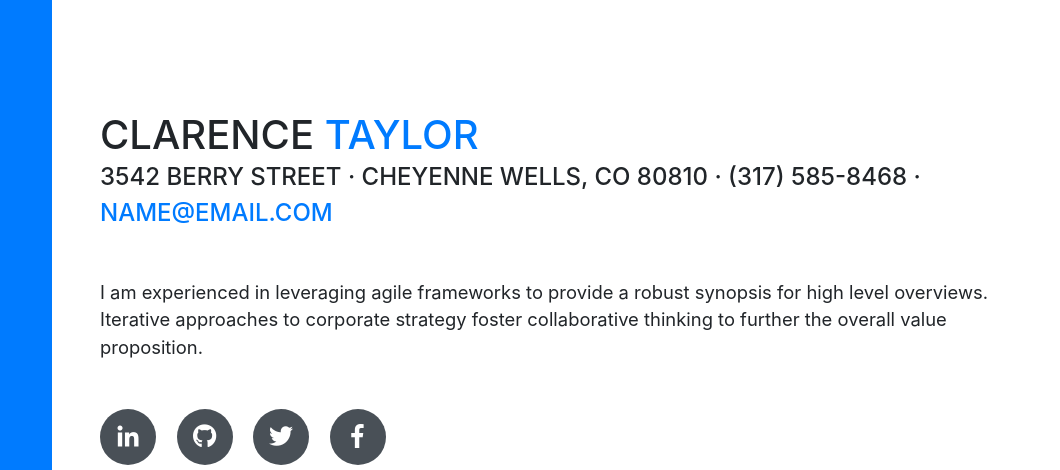
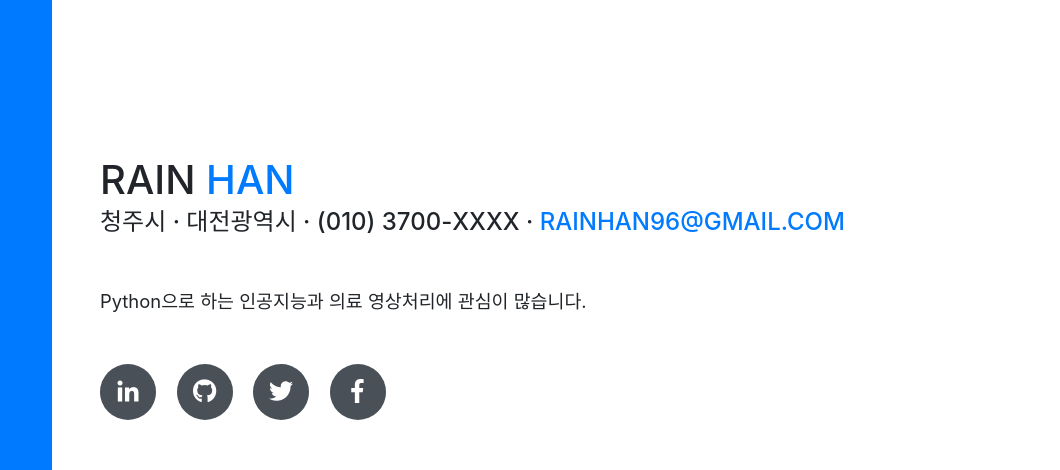
Before and after one commit to sweetrain096/sweetrain096.github.io, a website with bundled scripts: page index.html in a window 1280 px wide. Shown: the part 112-582 px from the top of the page, 220-1280 px from the left. Built offline with nearby package versions, Linux system fonts and the light colour scheme; a web font is replaced by a local one.

Commit message:
세부사항 조절

```diff
--- a/index.html
+++ b/index.html
@@ -63,13 +63,13 @@
 
       <section class="resume-section p-3 p-lg-5 d-flex d-column" id="about">
         <div class="my-auto">
-          <h1 class="mb-0">Clarence
-            <span class="text-primary">Taylor</span>
+          <h1 class="mb-0">Rain
+            <span class="text-primary">Han</span>
           </h1>
-          <div class="subheading mb-5">3542 Berry Street · Cheyenne Wells, CO 80810 · (317) 585-8468 ·
-            <a href="mailto:name@email.com">name@email.com</a>
+          <div class="subheading mb-5">청주시 · 대전광역시 · (010) 3700-xxxx ·
+            <a href="mailto:rainhan96@gmail.com">rainhan96@gmail.com</a>
           </div>
-          <p class="lead mb-5">I am experienced in leveraging agile frameworks to provide a robust synopsis for high level overviews. Iterative approaches to corporate strategy foster collaborative thinking to further the overall value proposition.</p>
+          <p class="lead mb-5">Python으로 하는 인공지능과 의료 영상처리에 관심이 많습니다.</p>
           <div class="social-icons">
             <a href="#">
               <i class="fab fa-linkedin-in"></i>
```
